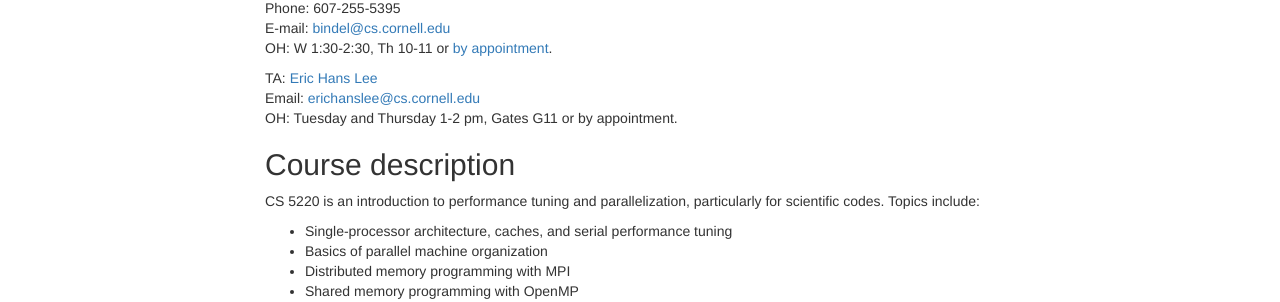
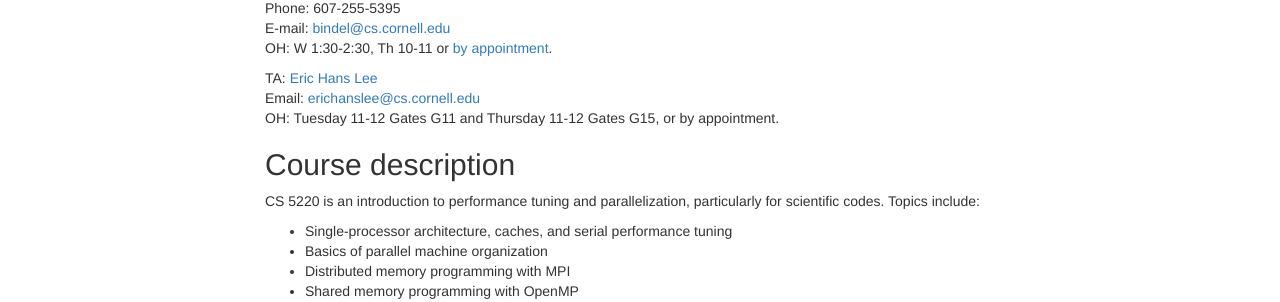
Before and after one commit to cornell-cs5220-f17/cs5220-f17, a Jekyll site: the page built from web/syllabus.md, in a window 1280 px wide and 900 px high. Shown: the part 345-647 px from the top of the window. Built offline with Jekyll 4.4.1, drawn with Linux system fonts in a browser that asks for light colours; nearby versions of some CDN libraries.

Commit message:
Update syllabus.md

```diff
--- a/web/syllabus.md
+++ b/web/syllabus.md
@@ -17,7 +17,7 @@ OH: W 1:30-2:30, Th 10-11 or [by appointment](http://www.meetme.so/DavidBindel).
 
 TA: [Eric Hans Lee](http://www.cs.cornell.edu/~erichanslee)
 Email: <erichanslee@cs.cornell.edu>
-OH: Tuesday and Thursday 1-2 pm, Gates G11 or by appointment.
+OH: Tuesday 11-12 Gates G11 and Thursday 11-12 Gates G15, or by appointment.
 
 ## Course description
 
```
